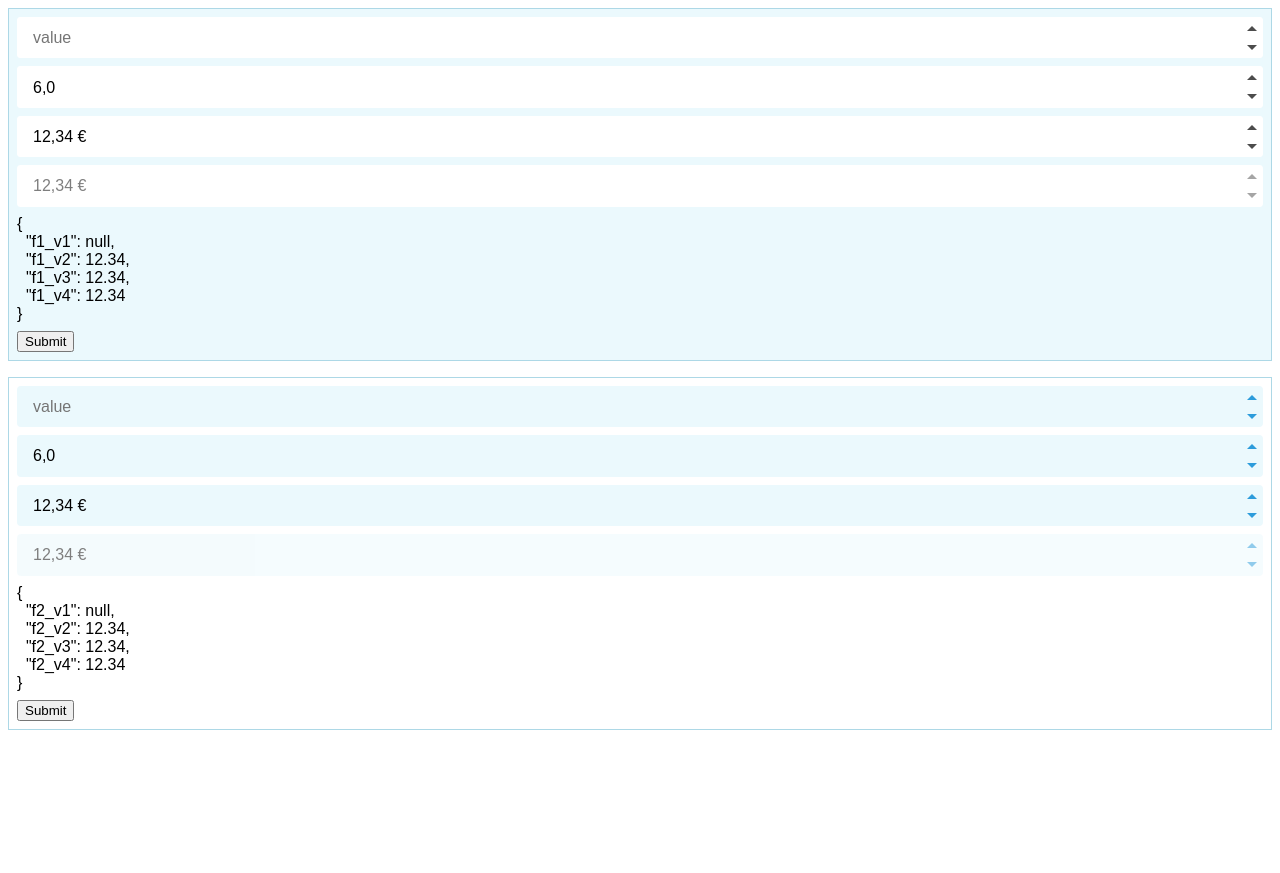
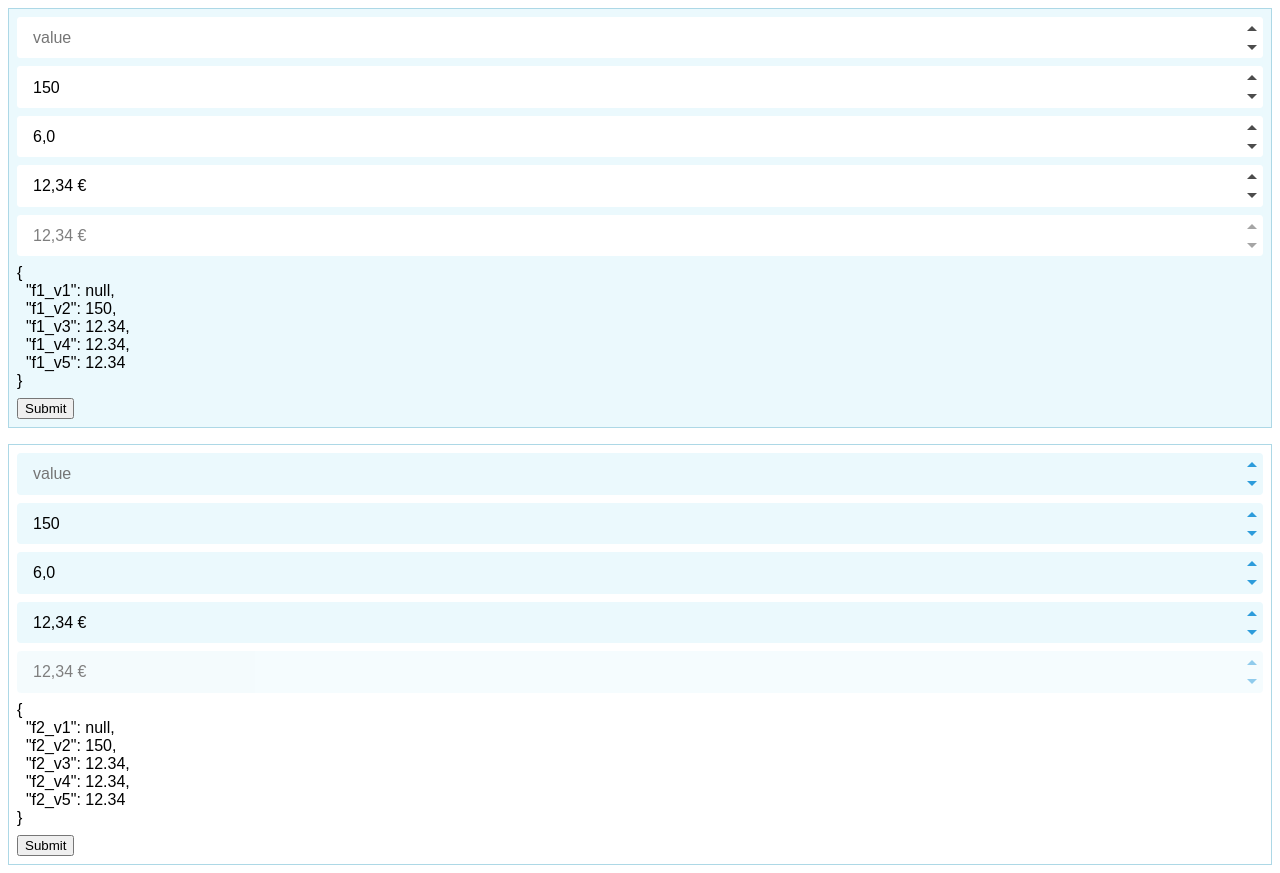
Before and after one commit to mark-hennessy/react-number-input, a React (Create React App) app: page / in a window 1280 px wide. Before the commit the page ends 800 px from the top, so only its background shows below. Built offline with nearby package versions, Linux system fonts and the light colour scheme.

Commit message:
more refactoring and fixes

```diff
--- a/src/DemoForm/DemoForm.js
+++ b/src/DemoForm/DemoForm.js
@@ -11,11 +11,14 @@ const DemoForm = ({ formName, blue, className }) => {
     return `${formName}_v${inputNum}`;
   };
 
+  let inputCounter = 1;
+
   const [state, setState] = useState({
-    [getInputName(1)]: null,
-    [getInputName(2)]: 12.34,
-    [getInputName(3)]: 12.34,
-    [getInputName(4)]: 12.34,
+    [getInputName(inputCounter++)]: null,
+    [getInputName(inputCounter++)]: 150,
+    [getInputName(inputCounter++)]: 12.34,
+    [getInputName(inputCounter++)]: 12.34,
+    [getInputName(inputCounter++)]: 12.34,
   });
 
   const connectToState = inputName => {
@@ -30,12 +33,20 @@ const DemoForm = ({ formName, blue, className }) => {
     };
   };
 
-  let inputCounter = 1;
+  inputCounter = 1;
 
   return (
     <form name={formName}>
       <Panel className={cn(CID, className)} blue={blue}>
-        <NumberInput {...connectToState(getInputName(inputCounter++))} ignoreEnterKey />
+        <NumberInput
+          {...connectToState(getInputName(inputCounter++))}
+          ignoreEnterKey
+        />
+        <NumberInput
+          {...connectToState(getInputName(inputCounter++))}
+          min={100}
+          max={200}
+        />
         <NumberInput
           {...connectToState(getInputName(inputCounter++))}
           placeholder='1,3'
--- a/src/NumberInput/NumberInput.js
+++ b/src/NumberInput/NumberInput.js
@@ -4,7 +4,6 @@ import { containsNumber, formatValue, parseValue } from './numberInputHelpers';
 import NumberInputArrowButton from '../NumberInputArrowButton/NumberInputArrowButton';
 import { buildDataCyString } from '../utils/cypressUtils';
 import './NumberInput.scss';
-import { isNumber } from '../utils/numberUtils';
 
 const CID = 'number-input';
 
@@ -70,30 +69,32 @@ const NumberInput = ({
     return [input.selectionStart, input.selectionEnd, input.selectionDirection];
   };
 
+  const snapshotSelectionState = () => {
+    selectionStateSnapshotRef.current = getSelectionState();
+  };
+
+  const setCursorPosition = position => {
+    getInput().setSelectionRange(position, position);
+  };
+
+  const restoreSelectionState = () => {
+    const selectionState = selectionStateSnapshotRef.current;
+    if (!selectionState || selectionState.length < 2) {
+      return;
+    }
+
+    getInput().setSelectionRange(...selectionState);
+  };
+
   const isRangeSelected = () => {
     const [selectionStart, selectionEnd] = getSelectionState();
     return selectionStart !== selectionEnd;
   };
 
-  const snapshotSelectionState = () => {
-    selectionStateSnapshotRef.current = getSelectionState();
-  };
-
-  const setSelectionState = selectionState => {
-    if (!selectionState) {
-      return;
-    }
-
-    if (isNumber(selectionState)) {
-      getInput().setSelectionRange(selectionState, selectionState);
-    } else if (selectionState.length >= 2) {
-      getInput().setSelectionRange(...selectionState);
-    }
-  };
-
-  const restoreSelectionState = () => {
-    const selectionStateSnapshot = selectionStateSnapshotRef.current;
-    setSelectionState(selectionStateSnapshot);
+  const isAllTextSelected = () => {
+    const [selectionStart, selectionEnd] = getSelectionState();
+    const selectionLength = selectionEnd - selectionStart;
+    return selectionLength === getInputValue().length;
   };
 
   const setValue = number => {
@@ -174,7 +175,7 @@ const NumberInput = ({
       charLeftOfCursor === decimalSeparator
     ) {
       e.preventDefault();
-      setSelectionState(cursorPosition - 1);
+      setCursorPosition(cursorPosition - 1);
     } else if (
       key === 'Delete' &&
       !isRangeSelected() &&
@@ -182,7 +183,7 @@ const NumberInput = ({
         (cursorPosition === 0 && charRightOfCursor === '0'))
     ) {
       e.preventDefault();
-      setSelectionState(cursorPosition + 1);
+      setCursorPosition(cursorPosition + 1);
     }
   };
 
@@ -191,19 +192,26 @@ const NumberInput = ({
     const inputValue = getInputValue();
 
     // allow the user to type '-' into an empty input
-    if (key === '-' && !inputValue.length) {
+    if (key === '-' && (!inputValue.length || isAllTextSelected())) {
       e.preventDefault();
       setInputValue('-');
     }
-    // convert -0 to 0 or 0,00 € depending on formatting
+    // convert -0 to 0 or 0,00 € or 100,00 € depending on formatting and
+    // min/max value
     else if (
       inputValue.startsWith('-') &&
       inputValue.length === 1 &&
       key === '0'
     ) {
       e.preventDefault();
-      setInputValue(format(0));
-      setSelectionState(1);
+      const newValue = format(0);
+      setInputValue(newValue);
+      if (newValue.includes(decimalSeparator)) {
+        setCursorPosition(newValue.indexOf(decimalSeparator));
+      } else {
+        const newValueWithoutSuffix = newValue.replace(suffix, '');
+        setCursorPosition(newValueWithoutSuffix.length);
+      }
     }
   };
 
@@ -214,7 +222,7 @@ const NumberInput = ({
 
     if (key === ' ' && !isRangeSelected()) {
       e.preventDefault();
-      setSelectionState(cursorPosition + 1);
+      setCursorPosition(cursorPosition + 1);
     }
   };
 
```
